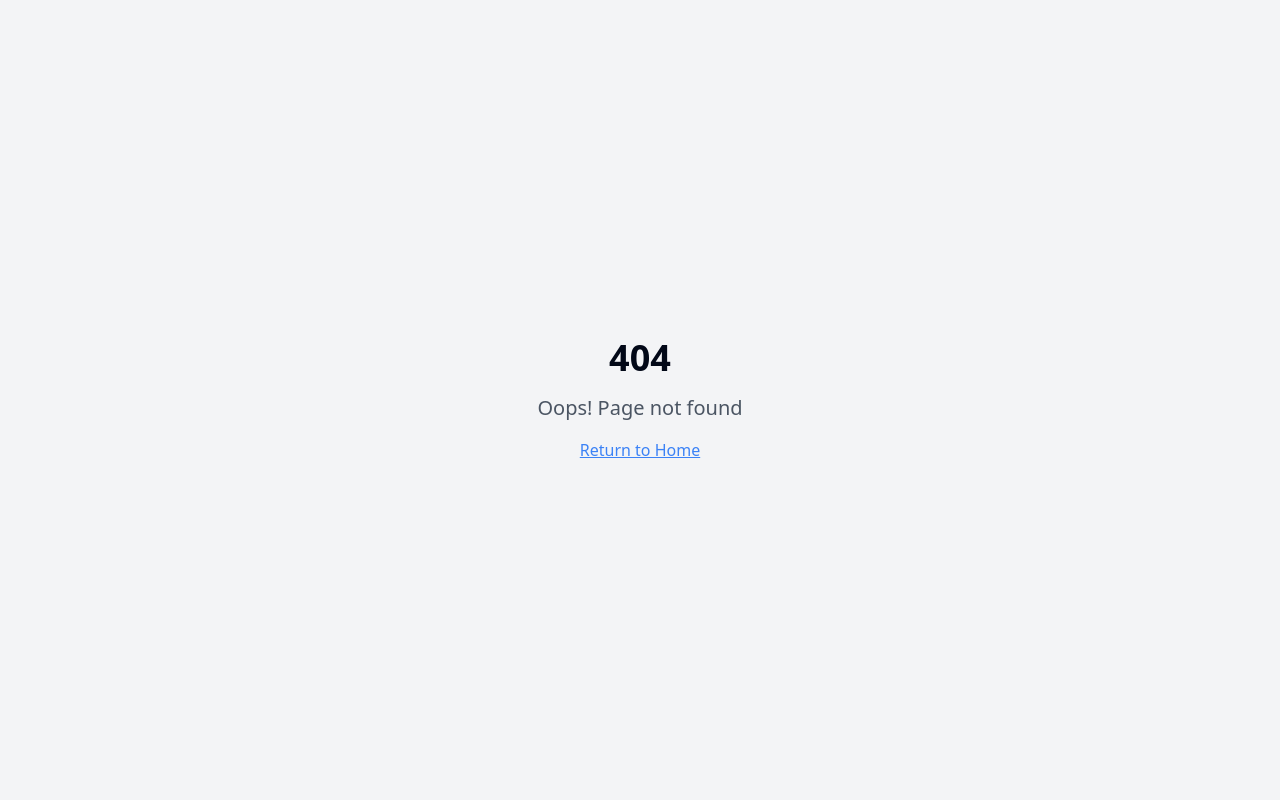
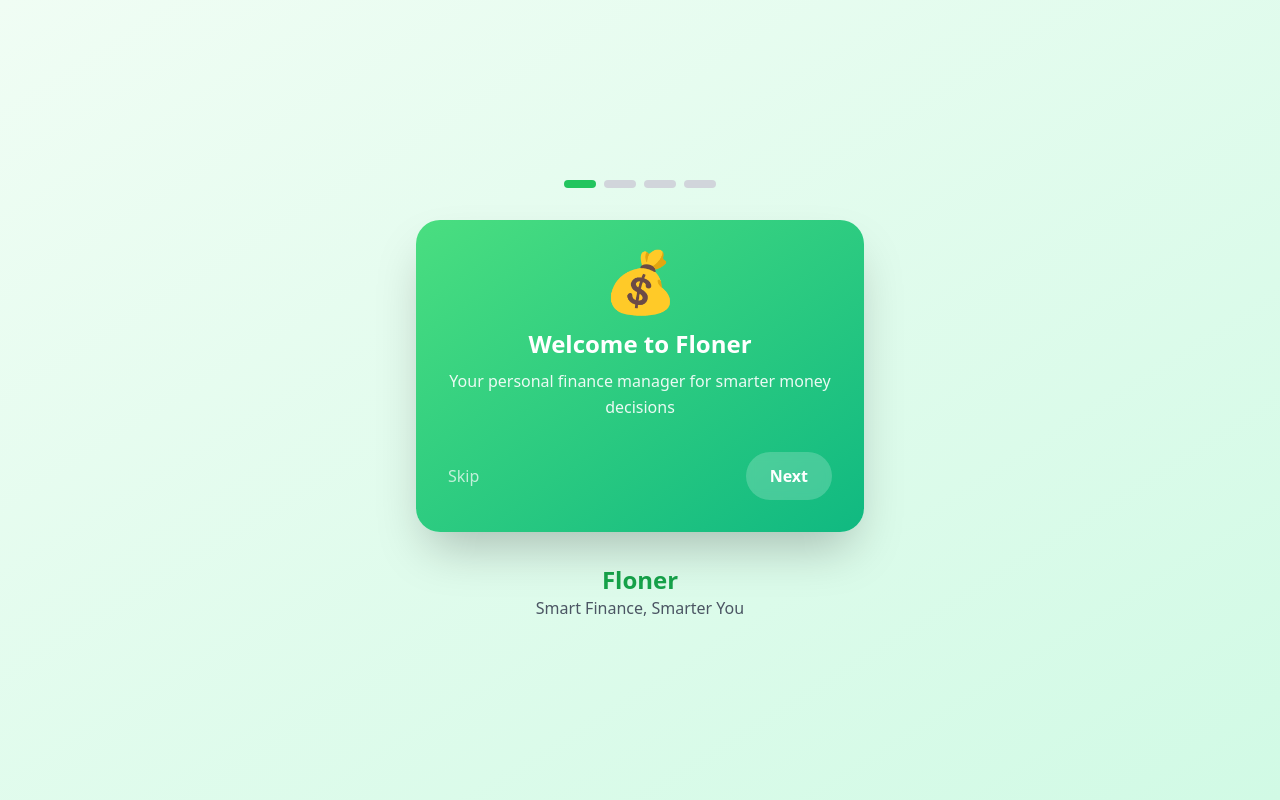
Before and after one commit to AnjumNurani/floner-finance-india, a React (Vite) app: page /settings in a window 1280 px wide. Before the commit this address had no page. Built offline with nearby package versions, Linux system fonts and the light colour scheme.

Commit message:
Fix: Nested Router error
Remove the nested Router component to resolve the error.

```diff
--- a/src/App.tsx
+++ b/src/App.tsx
@@ -1,3 +1,4 @@
+
 import { Toaster } from "@/components/ui/toaster";
 import { Toaster as Sonner } from "@/components/ui/sonner";
 import { TooltipProvider } from "@/components/ui/tooltip";
@@ -5,6 +6,7 @@ import { QueryClient, QueryClientProvider } from "@tanstack/react-query";
 import { BrowserRouter, Routes, Route } from "react-router-dom";
 import Index from "./pages/Index";
 import NotFound from "./pages/NotFound";
+import { UserProvider } from "./context/UserContext";
 
 const queryClient = new QueryClient();
 
@@ -13,13 +15,15 @@ const App = () => (
     <TooltipProvider>
       <Toaster />
       <Sonner />
+      <UserProvider>
         <BrowserRouter>
           <Routes>
-          <Route path="/" element={<Index />} />
+            <Route path="/*" element={<Index />} />
             {/* ADD ALL CUSTOM ROUTES ABOVE THE CATCH-ALL "*" ROUTE */}
             <Route path="*" element={<NotFound />} />
           </Routes>
         </BrowserRouter>
+      </UserProvider>
     </TooltipProvider>
   </QueryClientProvider>
 );
--- a/src/pages/Index.tsx
+++ b/src/pages/Index.tsx
@@ -1,6 +1,6 @@
 
 import React, { useState, useEffect } from 'react';
-import { BrowserRouter as Router, Routes, Route, Navigate } from 'react-router-dom';
+import { Routes, Route, Navigate } from 'react-router-dom';
 import Onboarding from '../components/Onboarding';
 import Auth from '../components/Auth';
 import Dashboard from '../components/Dashboard';
@@ -13,9 +13,9 @@ import Subscription from '../components/Subscription';
 import PrivacyPolicy from '../components/PrivacyPolicy';
 import TermsOfService from '../components/TermsOfService';
 import Navbar from '../components/Navbar';
-import { UserProvider, useUser } from '../context/UserContext';
+import { useUser } from '../context/UserContext';
 
-const AppRoutes = () => {
+const Index = () => {
   const { user, isOnboarded } = useUser();
 
   if (!isOnboarded) {
@@ -47,14 +47,4 @@ const AppRoutes = () => {
   );
 };
 
-const Index = () => {
-  return (
-    <UserProvider>
-      <Router>
-        <AppRoutes />
-      </Router>
-    </UserProvider>
-  );
-};
-
 export default Index;
```
Lines whose indentation alone changed are shown as unchanged.
